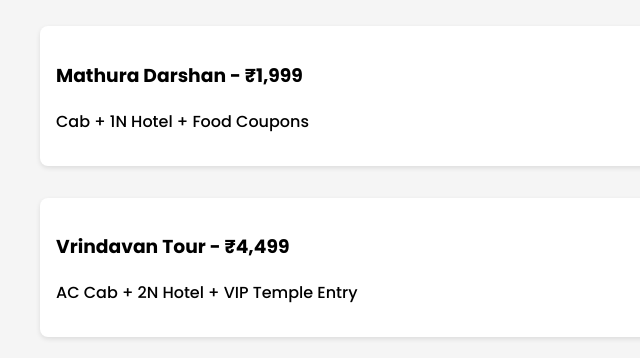
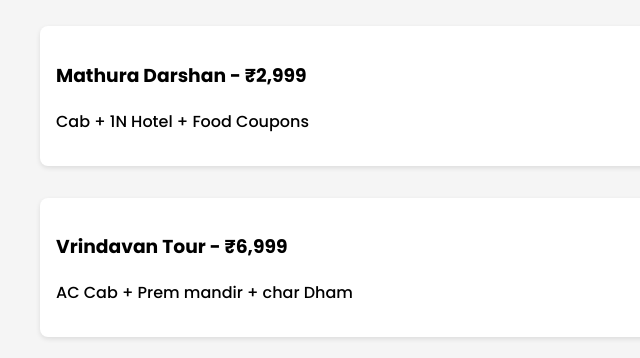
Before and after one commit to jeetraghav9211-beep/Mathura-trip, a plain HTML site: page index.html in a window 1280 px wide. Shown: the part 416-774 px from the top of the page, 0-640 px from the left. Drawn offline with Linux system fonts and the light colour scheme.

Commit message:
Update index.html

```diff
--- a/index.html
+++ b/index.html
@@ -99,13 +99,13 @@
       <h2 class="section-title">Tour Packages</h2>
 
       <div class="card">
-        <h3>Mathura Darshan - ₹1,999</h3>
+        <h3>Mathura Darshan - ₹2,999</h3>
         <p>Cab + 1N Hotel + Food Coupons</p>
       </div>
 
       <div class="card">
-        <h3>Vrindavan Tour - ₹4,499</h3>
-        <p>AC Cab + 2N Hotel + VIP Temple Entry</p>
+        <h3>Vrindavan Tour - ₹6,999</h3>
+        <p>AC Cab + Prem mandir + char Dham</p>
       </div>
 
       <div class="card">
```
